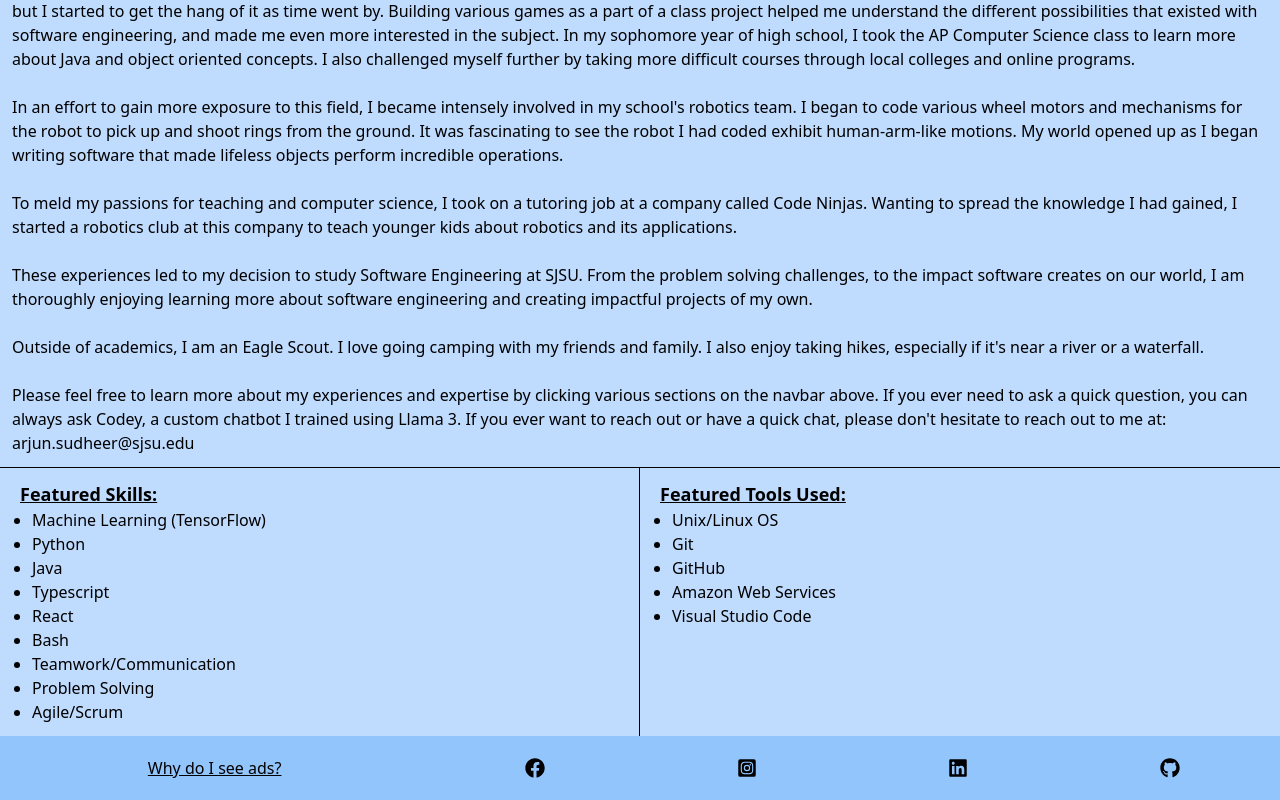
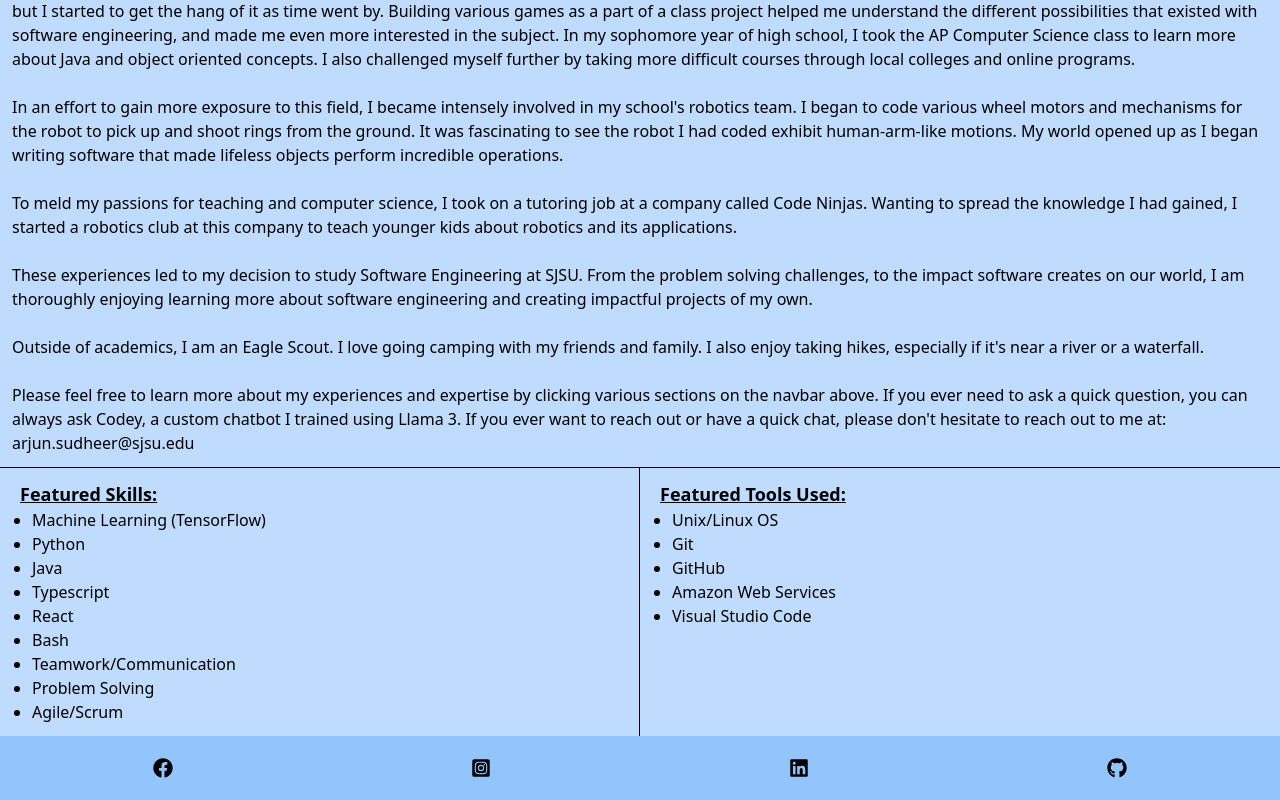
Before and after one commit to arjunsudheer/personal-website, a React (Vite) app: page /#/ in a window 1280 px wide. Before the commit this address led to /#/courses. Shown: the part 444-1244 px from the top of the page. Built offline with nearby package versions, Linux system fonts and the light colour scheme.

Commit message:
Remove ads explanation
Remove ads dialog box

```diff
--- a/src/reusable_components/Footer.tsx
+++ b/src/reusable_components/Footer.tsx
@@ -8,20 +8,7 @@ const Footer = () => {
 
 	return (
 		<footer className='bg-blue-300 dark:bg-slate-800 dark:text-white flex p-0.5 mt-auto'>
-			<div
-				id='ads-popup-container'
-				className='text-center px-0.5 items-center flex justify-center w-1/3'
-			>
-				<span
-					className='underline hover:cursor-pointer'
-					onClick={() => {
-						document.querySelector("dialog")?.showModal();
-					}}
-				>
-					Why do I see ads?
-				</span>
-			</div>
-			<div id='contact-icon-links' className='px-0.5 flex justify-around w-2/3'>
+			<div id='contact-icon-links' className='px-0.5 flex justify-around w-full'>
 				<FaFacebook
 					className='text-xl m-5 hover:cursor-pointer hover:text-blue-700 inline'
 					onClick={() => {
@@ -47,22 +34,6 @@ const Footer = () => {
 					}}
 				/>
 			</div>
-			<dialog className='backdrop-blur border-2 border-black p-2 w-full md:w-1/2 dark:bg-slate-950 dark:text-white'>
-				<p>
-					This website is hosted on AWS, and it costs me money to operate and maintain this website.
-					The ads on my personal website allow me to earn money so I can maintain this website and
-					host it on AWS.
-				</p>
-				<button
-					autoFocus
-					className='border-2 border-black dark:border-white mt-2 p-1 bg-red-400 float-right'
-					onClick={() => {
-						document.querySelector("dialog")?.close();
-					}}
-				>
-					Close
-				</button>
-			</dialog>
 		</footer>
 	);
 };
```
